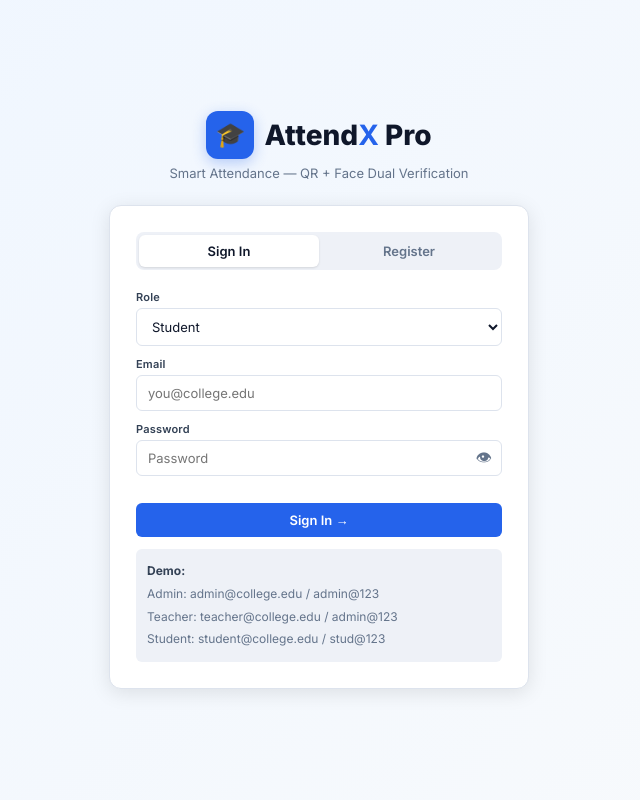
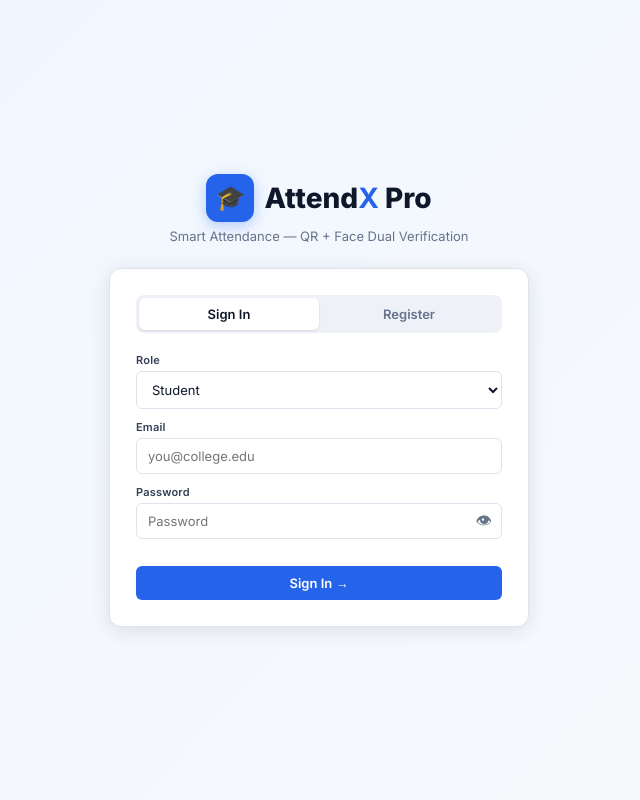
Before and after one commit to ManthanBytes/faceattend-pro, a Flask app: page / in a window 1280 px wide. Shown: the whole page, without its empty margins (321-961 px from the left). Run offline with Flask 3, Linux system fonts and the light colour scheme; data comes from the database, SQL or seed files in the repository.

Commit message:
Remove demo credentials from index.html
Removed demo credentials from the login page.

```diff
--- a/AttendXv3/templates/index.html
+++ b/AttendXv3/templates/index.html
@@ -282,7 +282,6 @@ body.dark .sb-theme-btn{background:#334155;border-color:#475569}
         </div>
         <div class="err" id="lErr"></div>
         <button class="btn btn-blue btn-w" onclick="doLogin()">Sign In →</button>
-        <div class="demo-box"><b>Demo:</b><br>Admin: admin@college.edu / admin@123<br>Teacher: teacher@college.edu / admin@123<br>Student: student@college.edu / stud@123</div>
       </div>
       <div id="fmR" style="display:none">
         <div class="fg"><label class="fl">I am a</label>
```
